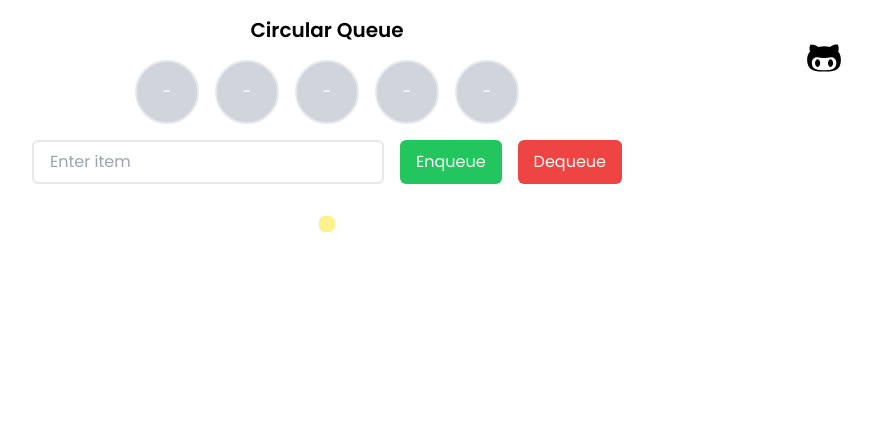
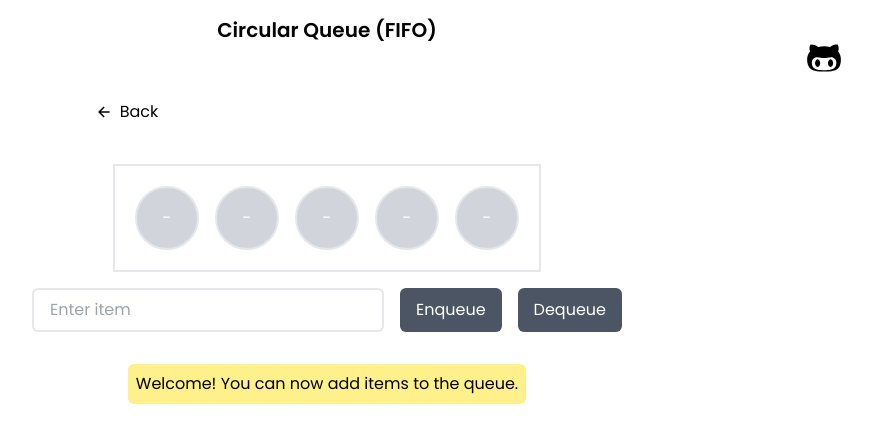
Before and after one commit to BryanLomerio/Data-Structures-playground, a React (Vite) app: page /circular-queue in a window 1280 px wide. Shown: the top 442 px of the page, without its empty margins (313-1185 px from the left). Built offline with nearby package versions, Linux system fonts and the light colour scheme.

Commit message:
feat: add queue linear

```diff
--- a/src/components/queue/CircularQueue.jsx
+++ b/src/components/queue/CircularQueue.jsx
@@ -1,5 +1,6 @@
-import React, { useState } from 'react';
-
+import React, { useState, useEffect } from 'react';
+import { IoArrowBackSharp } from "react-icons/io5";
+import { useNavigate } from "react-router-dom";
 function CircularQueue() {
     const size = 5;
     const [queue, setQueue] = useState(new Array(size).fill(null));
@@ -7,6 +8,16 @@ function CircularQueue() {
     const [rear, setRear] = useState(-1);
     const [notification, setNotification] = useState('');
     const [inputValue, setInputValue] = useState('');
+
+    // Nav
+    const navigate = useNavigate();
+    const goBack = () => {
+        navigate('/');
+    };
+
+    useEffect(() => {
+        setNotification('Welcome! You can now add items to the queue.');
+    }, []);
 
     const enqueue = (item) => {
         if ((rear + 1) % size === front) {
@@ -44,13 +55,20 @@ function CircularQueue() {
 
     return (
         <div className="flex flex-col items-center p-4">
-            <h2 className="text-xl font-semibold mb-4">Circular Queue</h2>
 
-            <div className="flex justify-center gap-4 mb-4">
+            <h2 className="text-xl font-semibold mb-4">Circular Queue (FIFO)</h2>
+            <button
+                className="flex items-center gap-2 text-black-600 flex-start hover:text-gray-800 mb-10 mr-[400px] relative mt-10"
+                onClick={goBack}
+            >
+                <IoArrowBackSharp />
+                Back
+            </button>
+            <div className="flex justify-center gap-4 w-auto mb-4 bg-transparent p-5 border-2 ">
                 {queue.map((item, index) => (
                     <div
                         key={index}
-                        className={`w-16 h-16 flex items-center justify-center border-2 ${item ? 'bg-blue-300' : 'bg-gray-300'
+                        className={`w-16 h-16 flex items-center justify-center border-2 ${item ? 'bg-green-600' : 'bg-gray-300'
                             } rounded-full text-white`}
                     >
                         {item ? item : '-'}
@@ -75,13 +93,13 @@ function CircularQueue() {
                             setNotification('Please enter an item.');
                         }
                     }}
-                    className="px-4 py-2 bg-green-500 text-white rounded-md hover:bg-green-600"
+                    className="px-4 py-2 bg-gray-600 text-white rounded-md hover:bg-gray-800"
                 >
                     Enqueue
                 </button>
                 <button
                     onClick={dequeue}
-                    className="px-4 py-2 bg-red-500 text-white rounded-md hover:bg-red-600"
+                    className="px-4 py-2 bg-gray-600 text-white rounded-md hover:bg-gray-800"
                 >
                     Dequeue
                 </button>
--- a/src/pages/LandingPage.jsx
+++ b/src/pages/LandingPage.jsx
@@ -64,7 +64,7 @@ const LandingPage = () => {
                     title="Queues Visualizer"
                     description="Click to explore Queues visualization"
                     onClick={() => handleCardClick("queues")}
-                    image={Soon}
+                    image={Queues}
                 />
                 <Card
                     title="Hash Tables Visualizer"
--- a/src/pages/QueueVisualizer.jsx
+++ b/src/pages/QueueVisualizer.jsx
@@ -24,19 +24,19 @@ function QueueVisualizer() {
                     onClick={() => handleQueueSelection("array")}
                     className="p-4 border-2 cursor-pointer rounded-lg hover:bg-gray-100"
                 >
-                    <h2 className="text-lg font-semibold">Array Queue</h2>
+                    <h2 className="text-lg font-semibold whitespace-nowrap text-center">Array Queue</h2>
                 </div>
                 <div
                     onClick={() => handleQueueSelection("linked-list")}
                     className="p-4 border-2 cursor-pointer rounded-lg hover:bg-gray-100"
                 >
-                    <h2 className="text-lg font-semibold">Circular Queue</h2>
+                    <h2 className="text-lg font-semibold whitespace-nowrap">Circular Queue (FIFO)</h2>
                 </div>
                 <div
                     onClick={() => handleQueueSelection("other")}
                     className="p-4 border-2 cursor-pointer rounded-lg hover:bg-gray-100"
                 >
-                    <h2 className="text-lg font-semibold">Other Queue</h2>
+                    <h2 className="text-lg font-semibold whitespace-nowrap">Queue (Linear)</h2>
                 </div>
             </div>
         </div>
```
